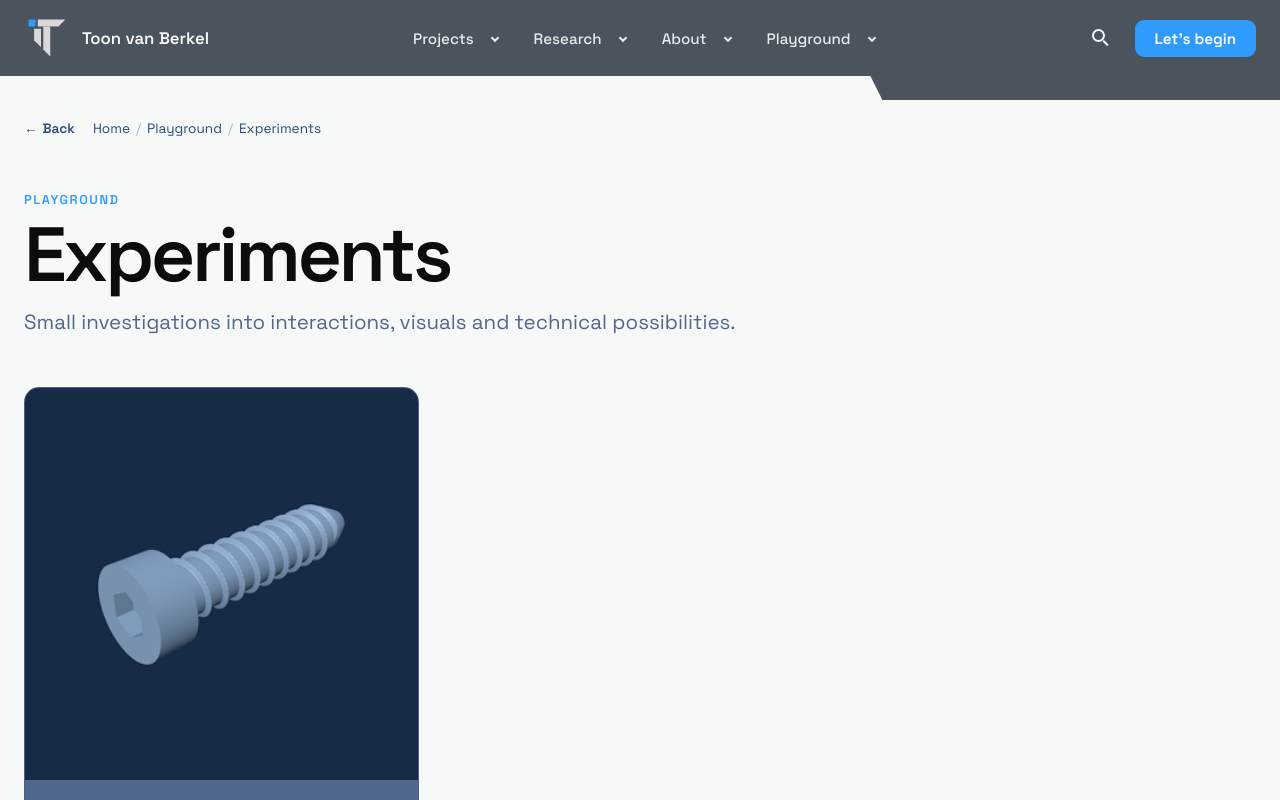
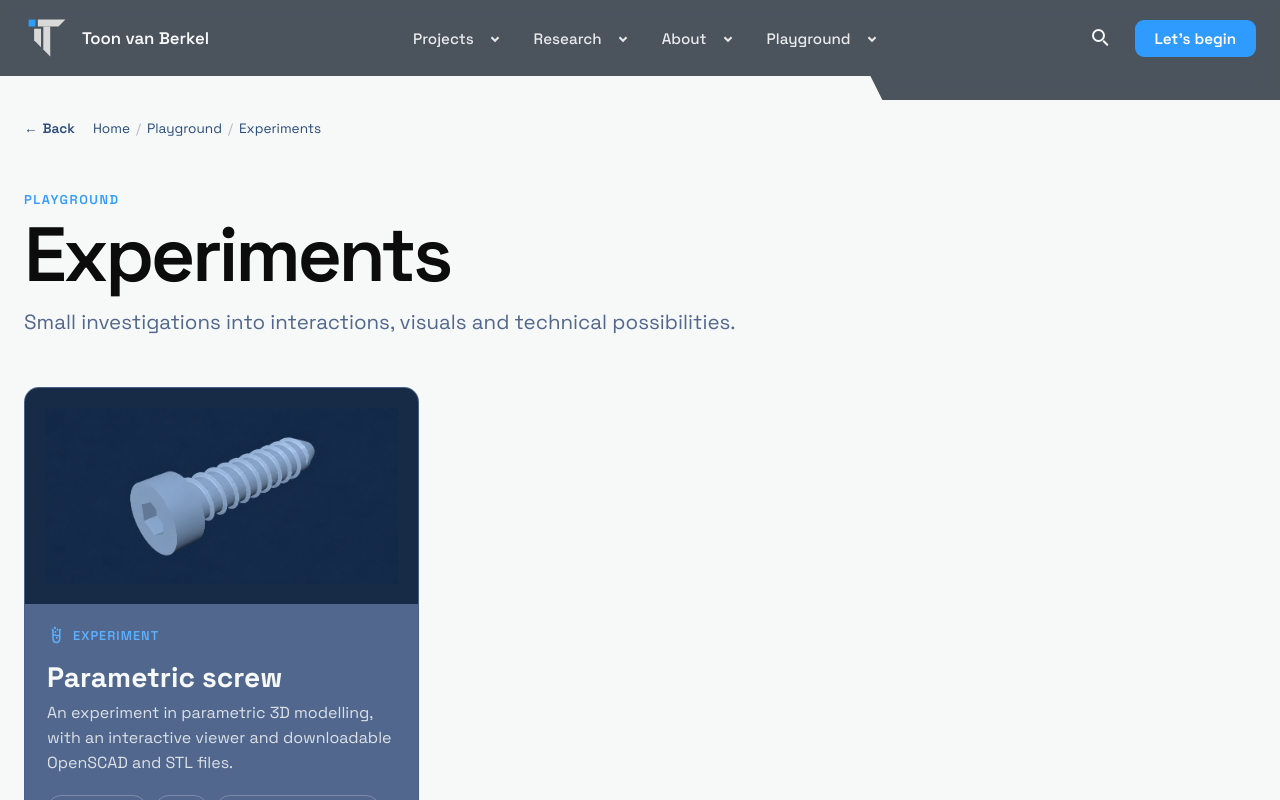
Before and after one commit to toon-van-berkel/toonvb.com, a SvelteKit app: page /playground/experiments in a window 1280 px wide. Shown: the top 800 px of the page. Built offline with nearby package versions, Linux system fonts and the light colour scheme.

Commit message:
fix: refine screw experiment preview

```diff
--- a/src/routes/playground/experiments/+page.svelte
+++ b/src/routes/playground/experiments/+page.svelte
@@ -37,7 +37,7 @@
     .experiments-grid { display: grid; grid-template-columns: repeat(3, minmax(0, 1fr)); gap: 24px; margin-top: 48px; align-items: start; }
     .experiment-card { display: flex; width: min(100%, 420px); min-width: 0; flex-direction: column; overflow: hidden; border: 1px solid rgba(42,76,123,.18); border-radius: 15px; background: var(--color-baltic-blue); color: var(--color-light); text-decoration: none; transition: transform 180ms ease, background-color 180ms ease, box-shadow 180ms ease; }
     .experiment-card:hover, .experiment-card:focus-visible { transform: translateY(-3px); background: var(--color-dusk-blue); box-shadow: 0 12px 24px rgba(23,43,70,.14); outline: 3px solid var(--color-primary); outline-offset: 3px; }
-    .experiment-card__preview { aspect-ratio: 16 / 9; padding: 20px; background: #172b46; }
+    .experiment-card__preview { aspect-ratio: 2 / 1; padding: 20px; background: #172b46; }
     .experiment-card__preview img { display: block; width: 100%; height: 100%; object-fit: contain; }
     .experiment-card__body { display: flex; min-height: 260px; flex-direction: column; padding: 22px; }
     .experiment-card__heading { display: flex; align-items: center; gap: 8px; color: var(--color-primary-hover); font-size: .8rem; font-weight: 600; text-transform: uppercase; letter-spacing: .08em; }
```
Also changed, not shown: static/playground/screw/parametric-screw.png.
